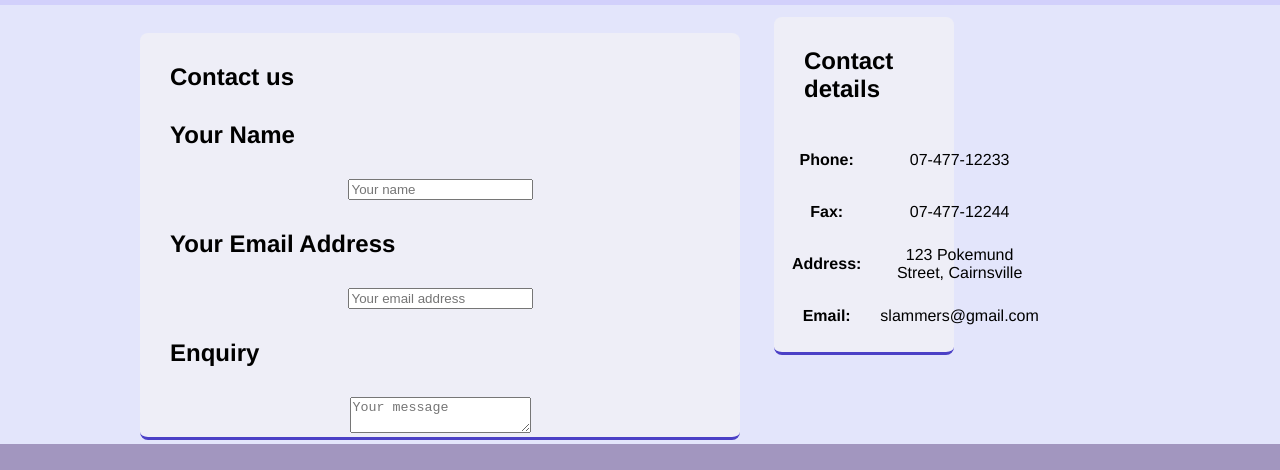
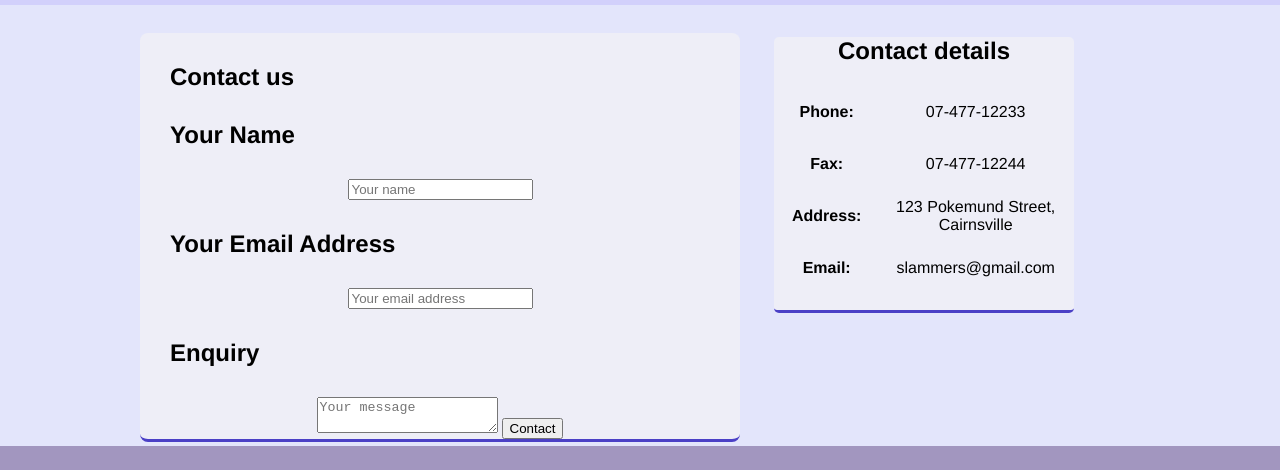
Before and after one commit to AidanCroxford/a1, a plain HTML site: page contact.html in a window 1280 px wide. Shown: the part 549-1019 px from the top of the page. Drawn offline with Linux system fonts and the light colour scheme.

Commit message:
Contact us update
Contact details fixed

```diff
--- a/contact.html
+++ b/contact.html
@@ -20,7 +20,7 @@
 			<li><a href="contact.hmtl">Contact</a></li>
   </ul>
 	</nav>
-	<section id="home">
+	<article id="home">
 		<article>
 			<h2>Contact us </h2>
 			<h2>Your Name</h2>
@@ -29,9 +29,10 @@
 				<input name="email" type="text" value="" placeholder="Your email address"/>
 			<h2>Enquiry</h2>
 				<textarea name="message" placeholder="Your message"></textarea>
+				<input type="submit" value="Contact" />
 		</article>
 		<aside>
-			<article>
+			<section>
 			<h2>Contact details</h2>
 			<table>
 				<tr>
@@ -51,8 +52,7 @@
 					<td>slammers@gmail.com</td>
 				</tr>
 			</table>
-			</article>
+			</section>
 		</aside>
-	</section>
 </body>
 </html>
--- a/css/style.css
+++ b/css/style.css
@@ -191,6 +191,10 @@ table th {
 	padding-bottom: 0%;
 }
 
+#home article h2 input {
+	text-align: left;
+}
+
 #home aside section ul {
 	margin-left: 10%;
 	padding-bottom: 5%;
```
